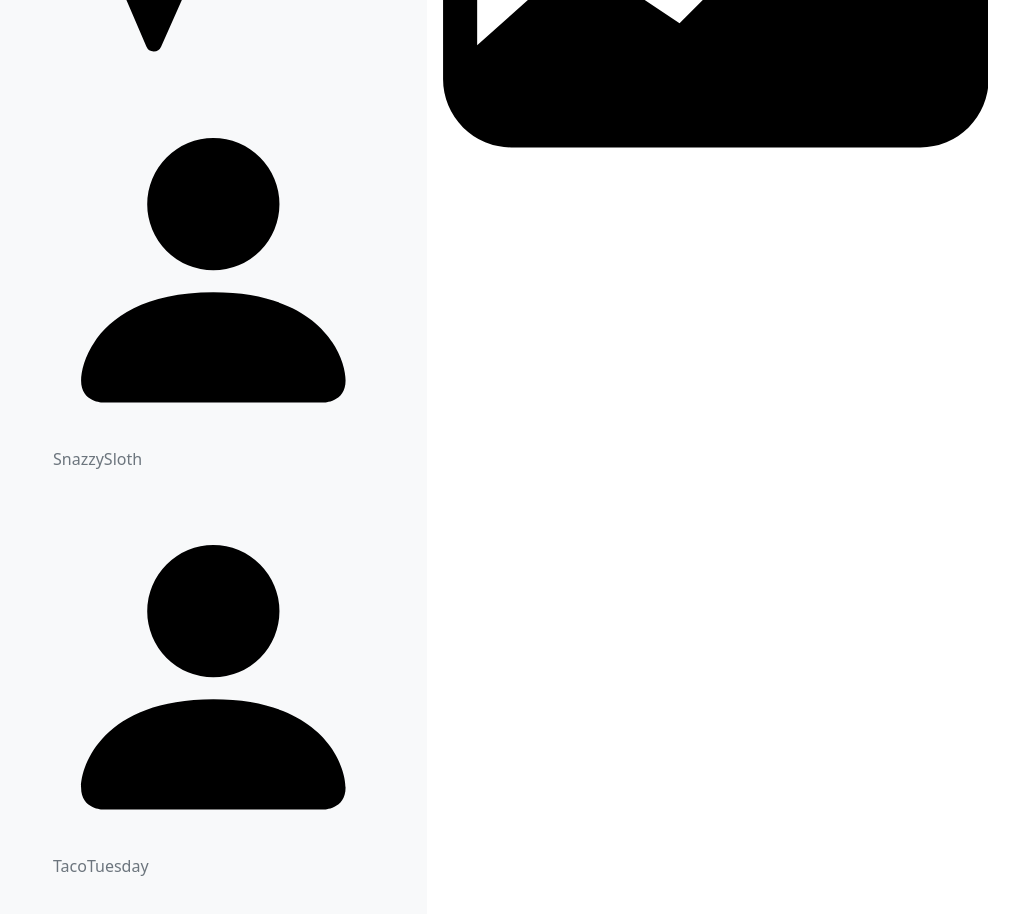
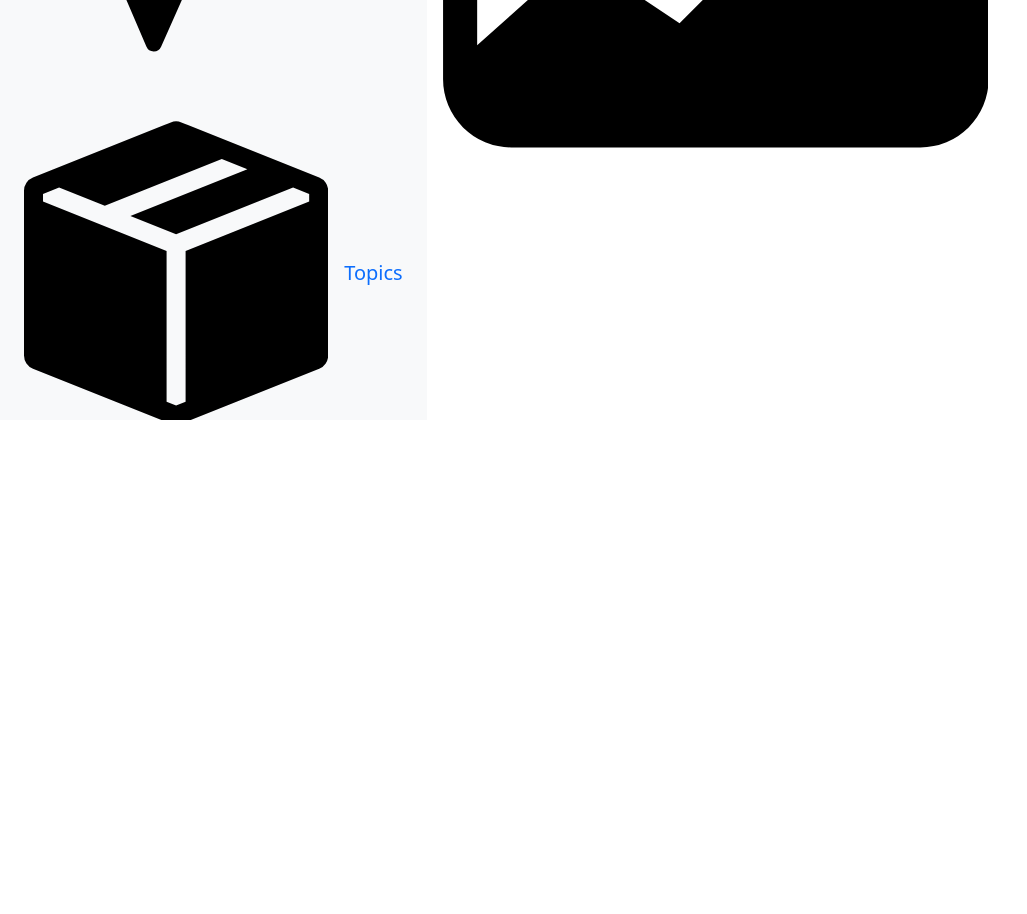
Before and after one commit to buildwithuk/chatapp, a React (Vite) app in the folder chat-app-fe/: page / in a window 1280 px wide. Shown: the part 380-1294 px from the top of the page, without its empty margins (0-1027 px from the left). After the commit the page ends 800 px from the top, so only its background shows below. Built offline with nearby package versions, Linux system fonts and the light colour scheme.

Commit message:
Squashed commit of the following:
commit 458f044bbeb9cb4c6b81eacd743cc9dca6e16280
Author: Uk <umairk83@live.com>
Date:   Mon Apr 13 00:47:49 2026 +0500

    Topics div added

```diff
--- a/chat-app-fe/src/App.tsx
+++ b/chat-app-fe/src/App.tsx
@@ -5,22 +5,22 @@ import {
   Image,
   CursorFill,
   PersonFill,
+  BoxSeamFill,
 } from "react-bootstrap-icons";
 
 function App() {
   return (
     <div className="container-fluid vh-100">
       <div className="row h-100">
-        {/*Contacts chat*/}
-        <div className="col-4 p-0">
-          <div className="h-100 bg-light">
-            {/*Top bar*/}
-            <div className="border d-flex align-items-center gap-3 p-3 ">
-              <PersonCircle className="fs-3"></PersonCircle>
-
+        {/* Contacts chat */}
+        <div className="col-4 p-0 d-flex flex-column h-100">
+          <div className="bg-light h-100 d-flex flex-column">
+            {/* Top bar - fixed */}
+            <div className="border d-flex align-items-center gap-3 p-3 flex-shrink-0">
+              <PersonCircle className="fs-3" />
               <div className="input-group">
                 <span className="input-group-text">
-                  <Search></Search>
+                  <Search />
                 </span>
                 <input
                   type="text"
@@ -28,55 +28,80 @@ function App() {
                   placeholder="Search..."
                 />
               </div>
-              <List className="fs-3"></List>
+              <List className="fs-3" />
             </div>
-            <div className="d-flex flex-column px-4 h-50">
-              <div className="d-flex text-primary gap-3 align-items-center py-4 mb-2">
+
+            <div className="flex-grow-1 d-flex flex-column overflow-hidden">
+              {/* Nearby Contacts */}
+              <div
+                className="d-flex flex-column flex-shrink-0"
+                style={{ flexBasis: "50%", minHeight: 0 }}
+              >
+                <div className="d-flex text-primary gap-3 align-items-center py-4 mb-2 px-4 flex-shrink-0">
                   <CursorFill className="fs-4" />
                   <p className="mb-0 lead">Nearby Contacts</p>
                 </div>
-              <div
-                className="d-flex flex-column gap-3 overflow-auto"
-                style={{ height: "50%" }}
+                <div className="overflow-auto px-4" style={{ flexGrow: 1 }}>
+                  <div className="d-flex flex-column gap-3">
+                    <div className="d-flex align-items-center gap-3">
+                      <button
+                        type="button"
+                        className="btn align-items-center w-100 text-start"
                       >
-                <div className="d-flex align-items-center gap-3">
-                  <button type="button" className="btn align-items-center w-100 text-start">
                         <PersonFill className="fs-5" />
                         <span className="text-secondary mx-3">SnazzySloth</span>
                       </button>
                     </div>
                     <div className="d-flex align-items-center gap-3">
-                  <button type="button" className="btn align-items-center w-100 text-start">
+                      <button
+                        type="button"
+                        className="btn align-items-center w-100 text-start"
+                      >
                         <PersonFill className="fs-5" />
                         <span className="text-secondary mx-3">TacoTuesday</span>
                       </button>
                     </div>
                     <div className="d-flex align-items-center gap-3">
-                  <button type="button" className="btn align-items-center w-100 text-start">
+                      <button
+                        type="button"
+                        className="btn align-items-center w-100 text-start"
+                      >
                         <PersonFill className="fs-5" />
                         <span className="text-secondary mx-3">CosmicCorgi</span>
                       </button>
                     </div>
                     <div className="d-flex align-items-center gap-3">
-                  <button type="button" className="btn align-items-center w-100 text-start">
+                      <button
+                        type="button"
+                        className="btn align-items-center w-100 text-start"
+                      >
                         <PersonFill className="fs-5" />
                         <span className="text-secondary mx-3">JamminJelly</span>
                       </button>
                     </div>
                     <div className="d-flex align-items-center gap-3">
-                  <button type="button" className="btn align-items-center w-100 text-start">
+                      <button
+                        type="button"
+                        className="btn align-items-center w-100 text-start"
+                      >
                         <PersonFill className="fs-5" />
                         <span className="text-secondary mx-3">ZenZebra</span>
                       </button>
                     </div>
                     <div className="d-flex align-items-center gap-3">
-                  <button type="button" className="btn align-items-center w-100 text-start">
+                      <button
+                        type="button"
+                        className="btn align-items-center w-100 text-start"
+                      >
                         <PersonFill className="fs-5" />
                         <span className="text-secondary mx-3">MellowMango</span>
                       </button>
                     </div>
                     <div className="d-flex align-items-center gap-3">
-                  <button type="button" className="btn align-items-center w-100 text-start">
+                      <button
+                        type="button"
+                        className="btn align-items-center w-100 text-start"
+                      >
                         <PersonFill className="fs-5" />
                         <span className="text-secondary mx-3">SassySquid</span>
                       </button>
@@ -84,12 +109,105 @@ function App() {
                   </div>
                 </div>
               </div>
+
+              {/* Topics */}
+              <div
+                className="d-flex flex-column flex-shrink-0"
+                style={{ flexBasis: "50%", minHeight: 0 }}
+              >
+                <div className="d-flex text-primary gap-3 align-items-center py-4 px-4 flex-shrink-0">
+                  <BoxSeamFill className="fs-4" />
+                  <p className="mb-0 lead">Topics</p>
+                </div>
+                <div className="overflow-auto px-4" style={{ flexGrow: 1 }}>
+                  <div className="d-flex flex-column gap-3">
+                    <div className="d-flex align-items-center gap-3">
+                      <button
+                        type="button"
+                        className="btn align-items-center w-100 text-start"
+                      >
+                        <BoxSeamFill className="fs-5" />
+                        <span className="text-secondary mx-3">
+                          Real Estate Sale and Purchase
+                        </span>
+                      </button>
+                    </div>
+                    <div className="d-flex align-items-center gap-3">
+                      <button
+                        type="button"
+                        className="btn align-items-center w-100 text-start"
+                      >
+                        <BoxSeamFill className="fs-5" />
+                        <span className="text-secondary mx-3">
+                          Tech Talk & Gadgets
+                        </span>
+                      </button>
+                    </div>
+                    <div className="d-flex align-items-center gap-3">
+                      <button
+                        type="button"
+                        className="btn align-items-center w-100 text-start"
+                      >
+                        <BoxSeamFill className="fs-5" />
+                        <span className="text-secondary mx-3">
+                          Movie & TV Show Discussions
+                        </span>
+                      </button>
+                    </div>
+                    <div className="d-flex align-items-center gap-3">
+                      <button
+                        type="button"
+                        className="btn align-items-center w-100 text-start"
+                      >
+                        <BoxSeamFill className="fs-5" />
+                        <span className="text-secondary mx-3">
+                          Fitness & Wellness
+                        </span>
+                      </button>
+                    </div>
+                    <div className="d-flex align-items-center gap-3">
+                      <button
+                        type="button"
+                        className="btn align-items-center w-100 text-start"
+                      >
+                        <BoxSeamFill className="fs-5" />
+                        <span className="text-secondary mx-3">
+                          Gaming Community
+                        </span>
+                      </button>
+                    </div>
+                    <div className="d-flex align-items-center gap-3">
+                      <button
+                        type="button"
+                        className="btn align-items-center w-100 text-start"
+                      >
+                        <BoxSeamFill className="fs-5" />
+                        <span className="text-secondary mx-3">
+                          Travel & Adventure
+                        </span>
+                      </button>
+                    </div>
+                    <div className="d-flex align-items-center gap-3">
+                      <button
+                        type="button"
+                        className="btn align-items-center w-100 text-start"
+                      >
+                        <BoxSeamFill className="fs-5" />
+                        <span className="text-secondary mx-3">
+                          Food & Cooking
+                        </span>
+                      </button>
+                    </div>
+                  </div>
+                </div>
+              </div>
+            </div>
+          </div>
         </div>
 
-        {/*Messages chat*/}
+        {/* Messages chat */}
         <div className="col-8 p-0">
           <div className="h-100">
-            {/* Top bar */}
             <div className="d-flex align-items-center gap-3 p-3">
               <Image className="fs-3" />
               <h3 className="m-0">Real Estate Sale and Purchase</h3>
```
Lines whose indentation alone changed are shown as unchanged.
